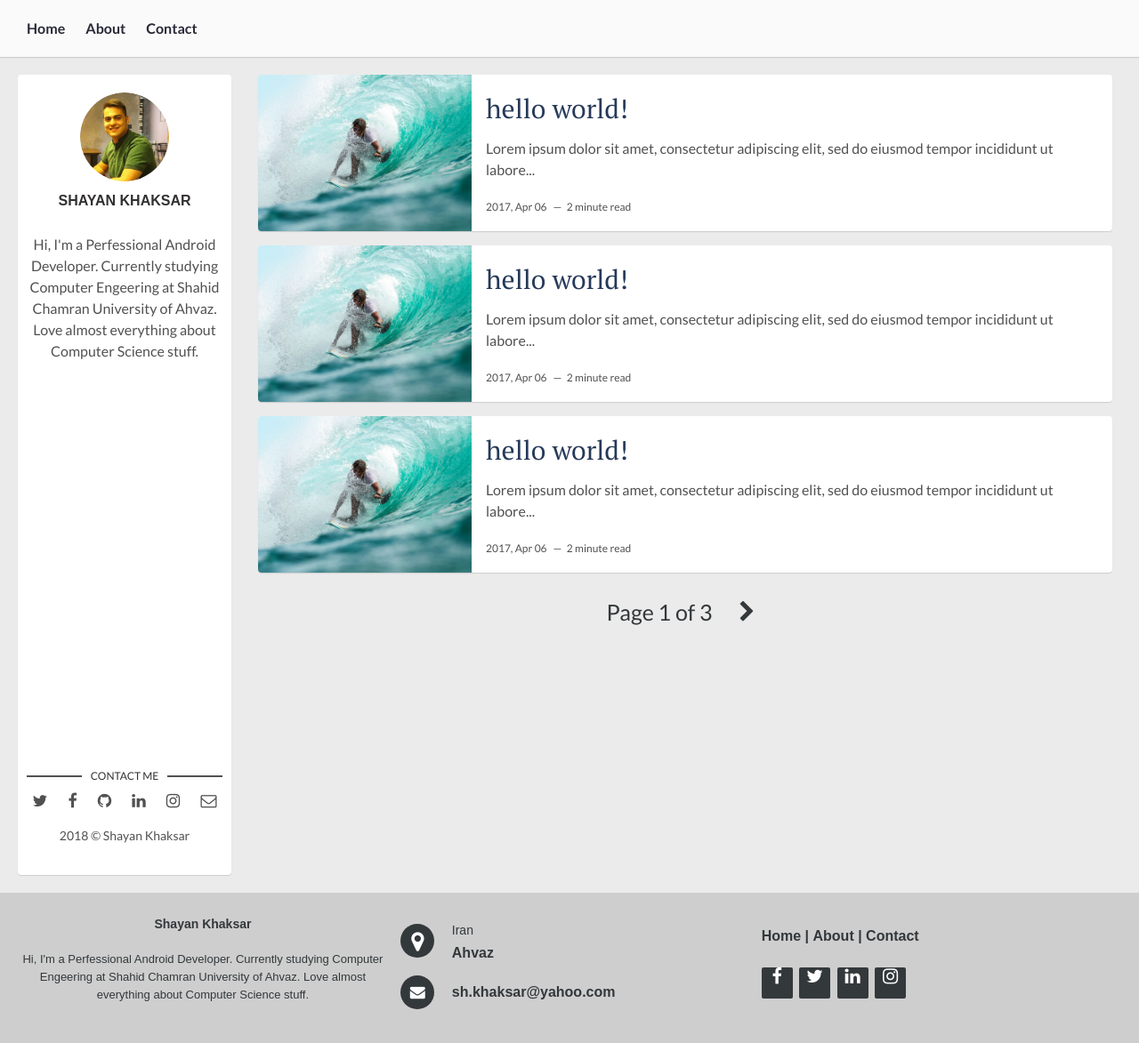
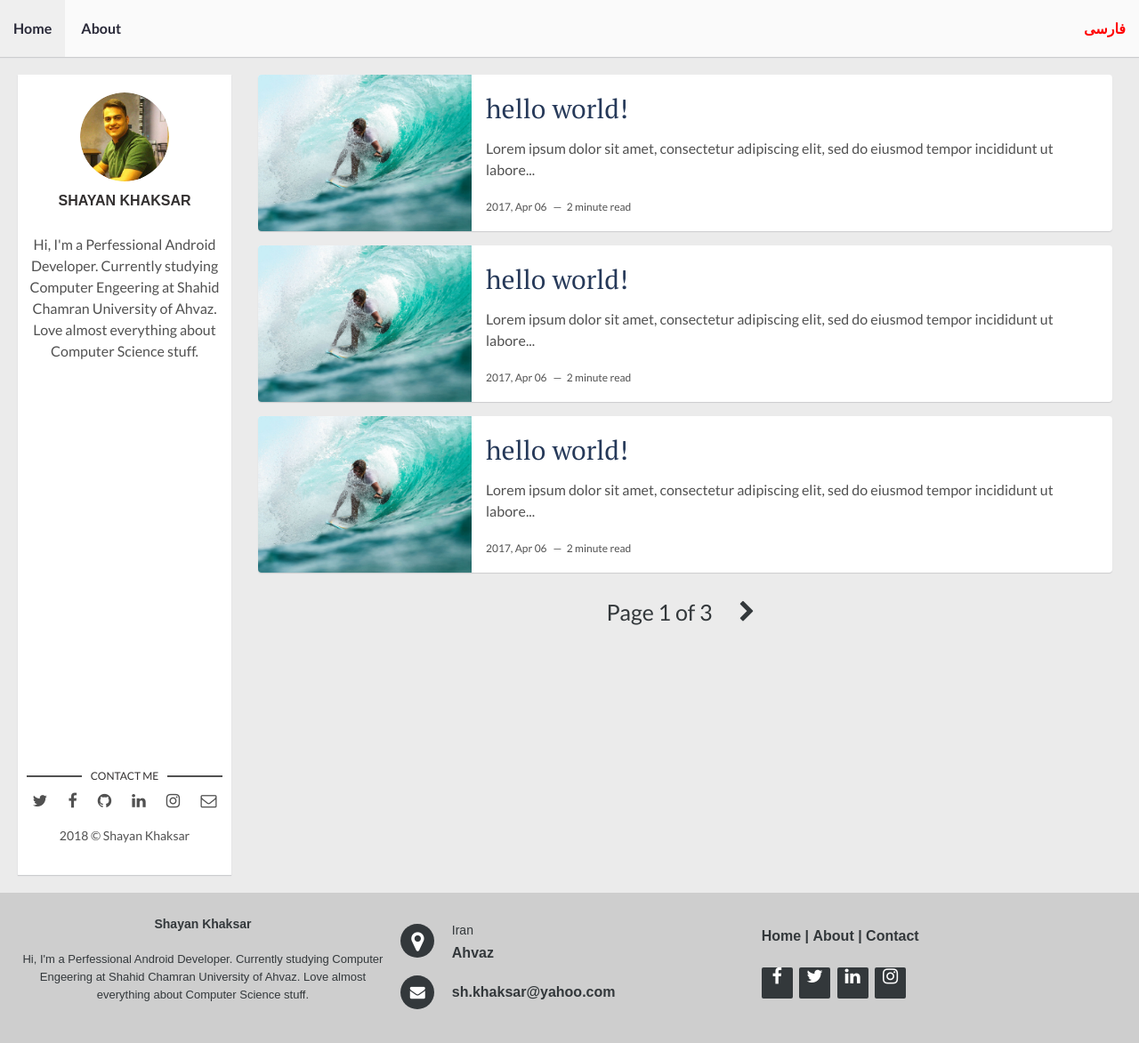
Before and after one commit to shkhaksar/en, a Jekyll site: the page built from index.html, in a window 1280 px wide. Shown: the whole page at 89% size. Built offline with Jekyll 4.4.1, drawn with Linux system fonts in a browser that asks for light colours; the list of posts is cut into pages by our own code.

Commit message:
Fix Site header

```diff
--- a/_config.yml
+++ b/_config.yml
@@ -2,7 +2,7 @@ title: Hello World! Welcome to my knowledge base :)
 description: > # this means to ignore newlines until "baseurl:"
   Shayan Khaksar Personal Blog
 permalink: '/blog/:title/'
-baseurl: "" # the subpath of your site, e.g. /blog
+baseurl: "/en" # the subpath of your site, e.g. /blog
 url: "" # the base hostname & protocol for your site, e.g. http://example.com
 site-twitter: #if your site has a twitter account, enter it here
 
--- a/_includes/site-header.html
+++ b/_includes/site-header.html
@@ -1,24 +1,16 @@
 <link rel="stylesheet" href="{{ "/assets/css/header.css" | prepend: site.baseurl }}">
-<input type="checkbox" id="xBxHack" />
+<input type="checkbox" id="xBxHack"/>
 <nav id="mainNav" class="mainNav">
   <div class="container">
-    <div class="logo"></div>
     <label class="navBars" for="xBxHack">
       <i class="fa fa-bars"></i>
     </label>
+    <div class="lang">
+      <a href="https://shkhaksar.github.io/fa/">فارسی</a>
+    </div>
     <ul id="menu" class="menu">
       <li><a href="{{site.baseurl}}/">Home</a></li>
       <li><a href="{{site.baseurl}}/about">About</a></li>
-      <li><a href="{{site.baseurl}}/contact">Contact</a></li>
-      <li id="lang">
-        {% for lang in site.languageNames %}
-        {% if lang[0] == site.lang %}
-              {% continue %}
-        {% else %}
-               <a href="{{ site.baseurl_root }}/{{ lang[0] }}/">{{ lang[1] }}</a>
-        {% endif %}
-        {% endfor %}
-      </li>
     </ul>
   </div>
 </nav>
--- a/assets/css/header.css
+++ b/assets/css/header.css
@@ -5,23 +5,26 @@
   max-height: 70px;
   position: relative;
   -webkit-box-shadow: 0 1px 1px 0 rgba(31, 35, 46, 0.15);
-          box-shadow: 0 1px 1px 0 rgba(31, 35, 46, 0.15);
+  box-shadow: 0 1px 1px 0 rgba(31, 35, 46, 0.15);
 }
+
 .mainNav a {
   text-decoration: none;
 }
-.mainNav .logo {
+
+.mainNav .lang {
   display: inline-block;
-  font-size: 1.7em;
-  height: 40px;
-  line-height: 1.55em;
-  letter-spacing: -2px;
   text-transform: uppercase;
-  padding: 0 10px;
-  z-index: 0;
-  /*POSITION*/
-  position: relative;
 }
+
+.mainNav .lang a {
+  color: red;
+  font-weight: bold;
+  display: block;
+  margin: 0;
+  padding: 20px 15px;
+}
+
 .mainNav .logo:hover:before {
   background: #292938;
 }
@@ -35,9 +38,12 @@
   bottom: 0;
   left: 0;
 }
-.mainNav .logo a {
-  color: #efefef;
+
+.mainNav .lang a:hover {
+  color: red;
+  background: #efefef;
 }
+
 .mainNav .menu {
   background: #fafafa;
   box-shadow: inset 0 1px 5px rgba(0, 0, 0, 0.1);
@@ -52,26 +58,31 @@
   right: 0;
   left: 0;
 }
+
 .mainNav .menu a {
   color: #292938;
   font-weight: bold;
   display: block;
-  padding: 15px;
+  padding: 20px 15px;
 }
+
 .mainNav .menu a:hover {
   background: #efefef;
   color: #292938;
 }
+
 .mainNav .navBars {
   display: inline-block;
   font-size: 1.7em;
-  line-height: 1.5em;
   float: left;
   /*USER SELECTION*/
   -moz-user-select: none;
-   -ms-user-select: none;
-       user-select: none;
+  -ms-user-select: none;
+  user-select: none;
   -webkit-user-select: none;
+  font-weight: bold;
+  margin: 0;
+  padding: 20px 15px;
 }
 
 #xBxHack {
@@ -80,30 +91,29 @@
   position: absolute;
   top: -99999px;
 }
-#xBxHack:checked ~ nav .menu {
-  display: block;
-}
+
 
 .container {
   max-width: 100%;
-  margin: 0 auto;
-  padding: 10px 20px;
 }
 
 @media screen and (min-width: 600px) {
   .mainNav {
-    overflow: hidden;
+    overflow: auto;
   }
+
   .mainNav .navBars {
     display: none;
   }
-  .mainNav .container {
-    padding-top: 0;
-    padding-bottom: 0;
+
+  .mainNav .lang{
+    float: right;
   }
-  .mainNav .logo {
-    margin: 10px 0;
+
+  .mainNav .lang a{
+    padding: 20px 15px;
   }
+
   .mainNav .menu {
     display: block;
     box-shadow: none;
@@ -112,16 +122,13 @@
     /*POSITION*/
     position: static;
   }
+
   .mainNav .menu li {
     display: inline-block;
   }
+
   .mainNav .menu a {
     border: none;
-    padding: 20px 10px;
-  }
-
-  #lang a{
-    color: red;
   }
 
 }
--- a/assets/css/sidebar.css
+++ b/assets/css/sidebar.css
@@ -17,8 +17,6 @@
   float: left;
   width: 240px;
   height: 100%;
-  -webkit-border-radius: 4px;
-          border-radius: 4px;
   padding: 20px 10px;
   background-color: #ffffff;
   -webkit-box-shadow: 0 1px 1px 0 rgba(31, 35, 46, 0.15);
@@ -48,7 +46,6 @@
   -webkit-transition: -webkit-transform 0.35s;
   transition: -webkit-transform 0.35s;
   -o-transition: transform 0.35s;
-  transition: transform 0.35s;
   transition: transform 0.35s, -webkit-transform 0.35s;
 }
 
```
